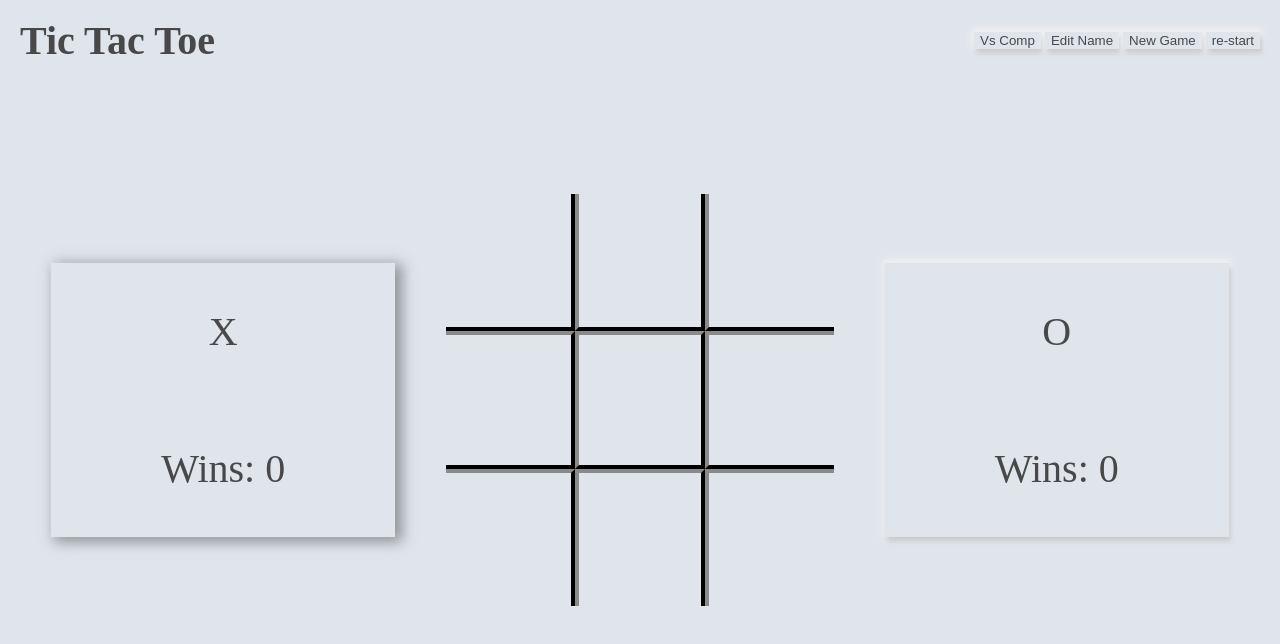
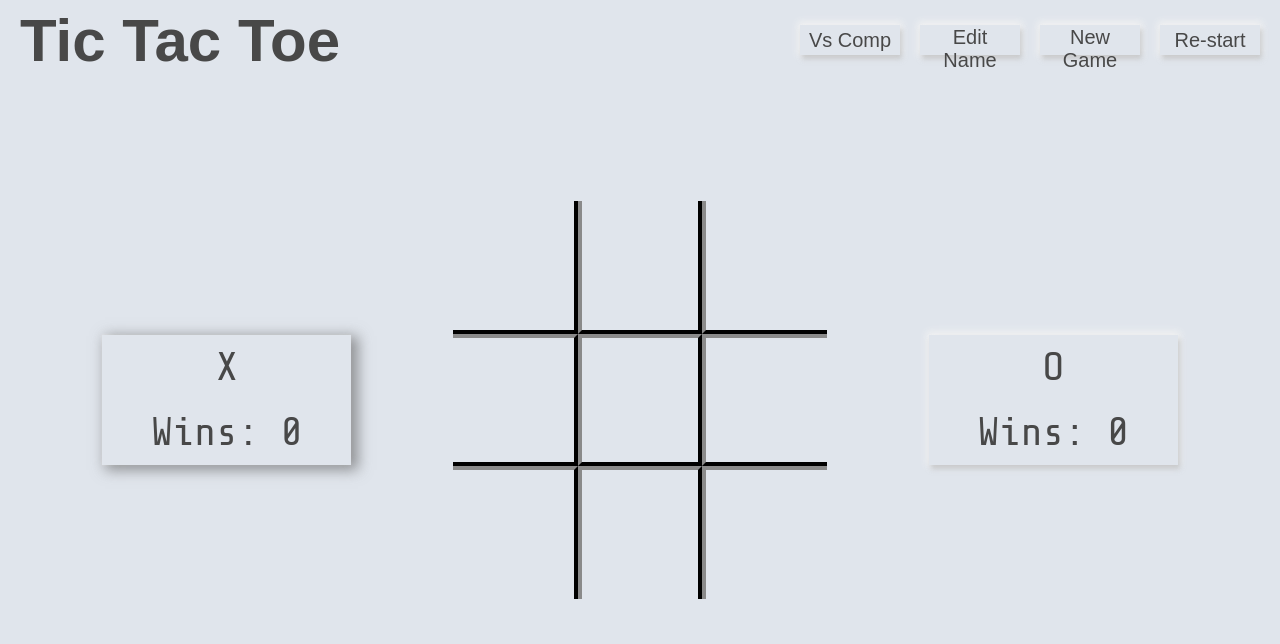
Before and after one commit to MohamedMaaiz/tic-tac-toe, a plain HTML site: page index.html in a window 1280 px wide. Drawn offline with nearby package versions, Linux system fonts and the light colour scheme; a web font is replaced by a local one.

Commit message:
finished the js and added some animation to css with js adjestment

```diff
--- a/index.html
+++ b/index.html
@@ -14,7 +14,7 @@
             <button id="vs">Vs Comp</button>
             <button id="edit-name">Edit Name</button>
             <button id="new-start">New Game</button>
-            <button id="re-start">re-start</button>
+            <button id="re-start">Re-start</button>
         </div>
     </div>
 
--- a/script.js
+++ b/script.js
@@ -225,20 +225,20 @@ const Gameboard = (() => {
     return {addMark, clearAll}
 })()
 
-
-
-
-
 const compPlay = () => {
+    const gameboard = document.getElementById('gameboard')
     const _board = document.querySelectorAll('.board')
     const _boardArr = Array.from(_board)
     let _filteredboard = _boardArr.filter(box => box.textContent == '')
 
     const logic = () => {
+        gameboard.style.pointerEvents = 'none'
         const random = _filteredboard[Math.floor(Math.random() * _filteredboard.length)]
-        Gameboard.addMark(random)
+        setTimeout(function(){
+            Gameboard.addMark(random)
+            gameboard.style.pointerEvents = 'auto'
+        },500)
     }
-
 
     return {logic}
 }
--- a/style.css
+++ b/style.css
@@ -1,8 +1,12 @@
+@import url('https://fonts.googleapis.com/css2?family=Gemunu+Libre&family=Montserrat&family=Share+Tech+Mono&display=swap');
+
 :root {
     --background-color: #e0e5ec;
     --font-color: #484848;
     --box-shadow: 2px 4px 5px 0px #b2b2b299,0px -1px 7px 2px #f4f4f4;
     --border-color: #363636;
+    --font-head: 'Gemunu Libre', sans-serif;
+    --font-display: 'Share Tech Mono', monospace;
 }
 
 * {
@@ -13,7 +17,7 @@ body {
     background-color: var(--background-color);
     display: flex;
     flex-direction: row;
-    /* justify-content: space-evenly; */
+    justify-content: space-evenly;
     align-items: center;
     position: absolute;
     height: 100vh;
@@ -42,21 +46,28 @@ body {
     top: 0;
     width: 100%;
     height: 80px;
+    font-family: var(--font-head);
 }
 
 button {
     background-color: var(--background-color);
+    box-shadow: var(--box-shadow);
+    font-family: var(--font-head);
+    font-size: 20px;
     border: none;
-    box-shadow: var(--box-shadow);
+    height: 30px;
+    width: 100px;
 }
 
 h1 {
-    font-size: 40px;
+    font-size: 60px;
     padding-left: 20px;
 }
 
 #setting div {
+    display: flex;
     padding-right: 20px;
+    gap: 20px;
 }
 
 .mid {
@@ -107,6 +118,7 @@ h1 {
     justify-content: center;
     align-items: center;
     font-size: 70px;
+    font-family: 'Montserrat', sans-serif;
 }
 
 .win-line {
@@ -136,15 +148,14 @@ h1 {
 }
 
 .player {
-    background-color: var(--background-color);
+    /* background-color: var(--background-color); */
     display: flex;
-    flex: .8;
+    flex: .6;
     flex-direction: column;
     justify-content: center;
     align-items: center;
-    margin: 4%;
-    box-shadow: 2px 4px 5px 0px #b2b2b299,
-    0px -1px 7px 2px #f4f4f4;
+    margin: 8%;
+    box-shadow: var(--box-shadow);
 }
 
 .current {
@@ -153,13 +164,18 @@ h1 {
 }
 
 .player p {
-    margin: 45px;
+    margin: 10px;
     font-size: 40px;
+    font-family: var(--font-display);
+}
+
+.player p:last-child {
+    white-space: nowrap;
 }
 
 
 #winner {
-    /* background-color: darkgray; */
+    /* background-color: rgb(212, 212, 212); */
     display: block;
     position: fixed;
     font-size: 20px;
```
